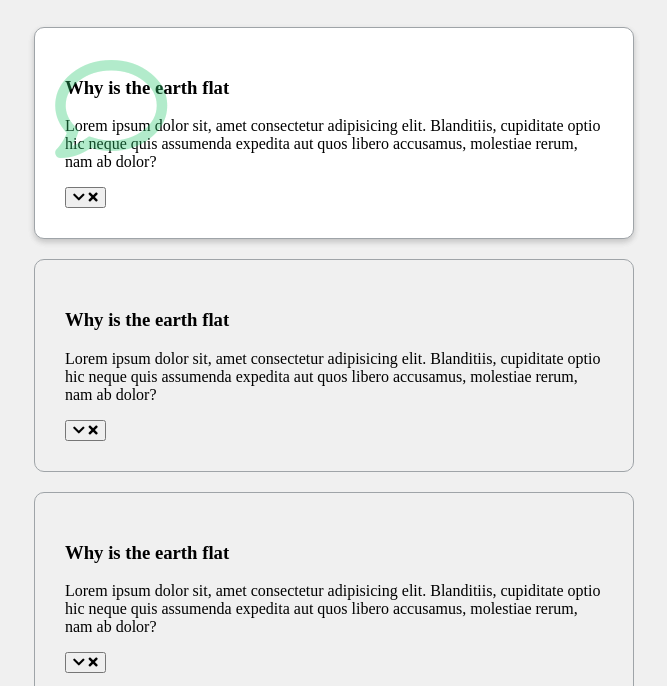
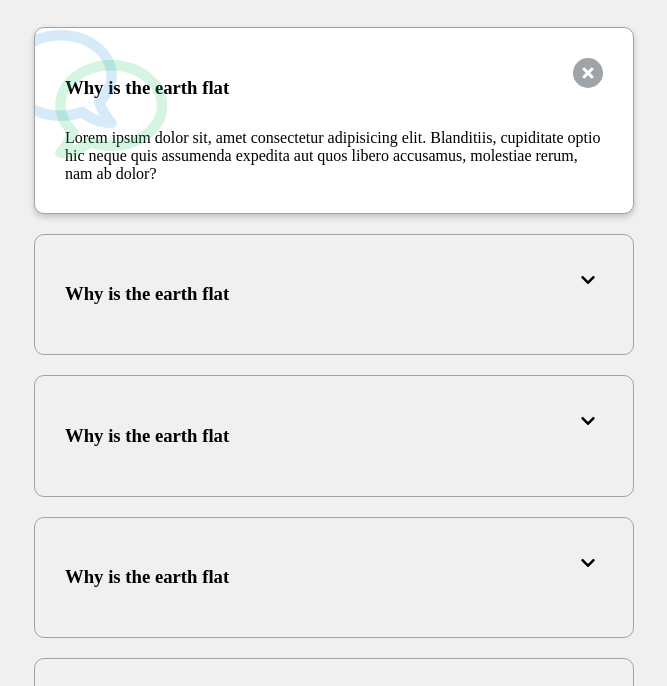
Before and after one commit to J4qu3s/50in50, a plain HTML site: page 12faq/index.html in a window 1280 px wide. Shown: the part 90-776 px from the top of the page, without its empty margins (306-973 px from the left). Drawn offline with Linux system fonts and the light colour scheme; a script that the page names is missing; a web font is replaced by a local one.

Commit message:
finished12

```diff
--- a/12faq/script.js
+++ b/12faq/script.js
@@ -0,0 +1,12 @@
+const buttons = document.querySelectorAll('.faq-toggle');
+
+function showFaq() {
+
+}
+
+buttons.forEach((btn) => {
+    btn.addEventListener('click', function(){
+        btn.parentNode.classList.toggle('active');
+        console.log("Whaat?")
+    });
+})
--- a/12faq/style.css
+++ b/12faq/style.css
@@ -48,5 +48,59 @@ h1 {
 }
 
 .faq.active::before {
+    color: #3498db;
+    top: -10px;
+    left: -30px;
+    transform: rotateY(180deg);
+}
 
+.fa-title {
+    margin: 0 35px 0 0;
 }
+
+.faq-text {
+    display: none;
+    margin: 30px 0 0;
+}
+
+.faq.active .faq-text {
+    display: block;
+}
+
+.faq-toggle {
+    background-color: transparent;
+    border: 0;
+    border-radius: 50%;
+    cursor: pointer;
+    display: flex;
+    align-items: center;
+    justify-content: center;
+    font-size: 16px;
+    padding: 0;
+    position: absolute;
+    top: 30px;
+    right: 30px;
+    height: 30px;
+    width: 30px;
+    }
+
+.faq-toggle .fa-times{
+    display: none;
+}
+
+.faq.active .faq-toggle .fa-times{
+    display: block;
+    color: white;
+}
+
+.faq.active .faq-toggle .fa-chevron-down{
+    display: none;
+}
+
+.faq-toggle:focus {
+    outline: none;
+}
+
+.faq.active .faq-toggle {
+    background-color: #9fa4a8;
+}
```
